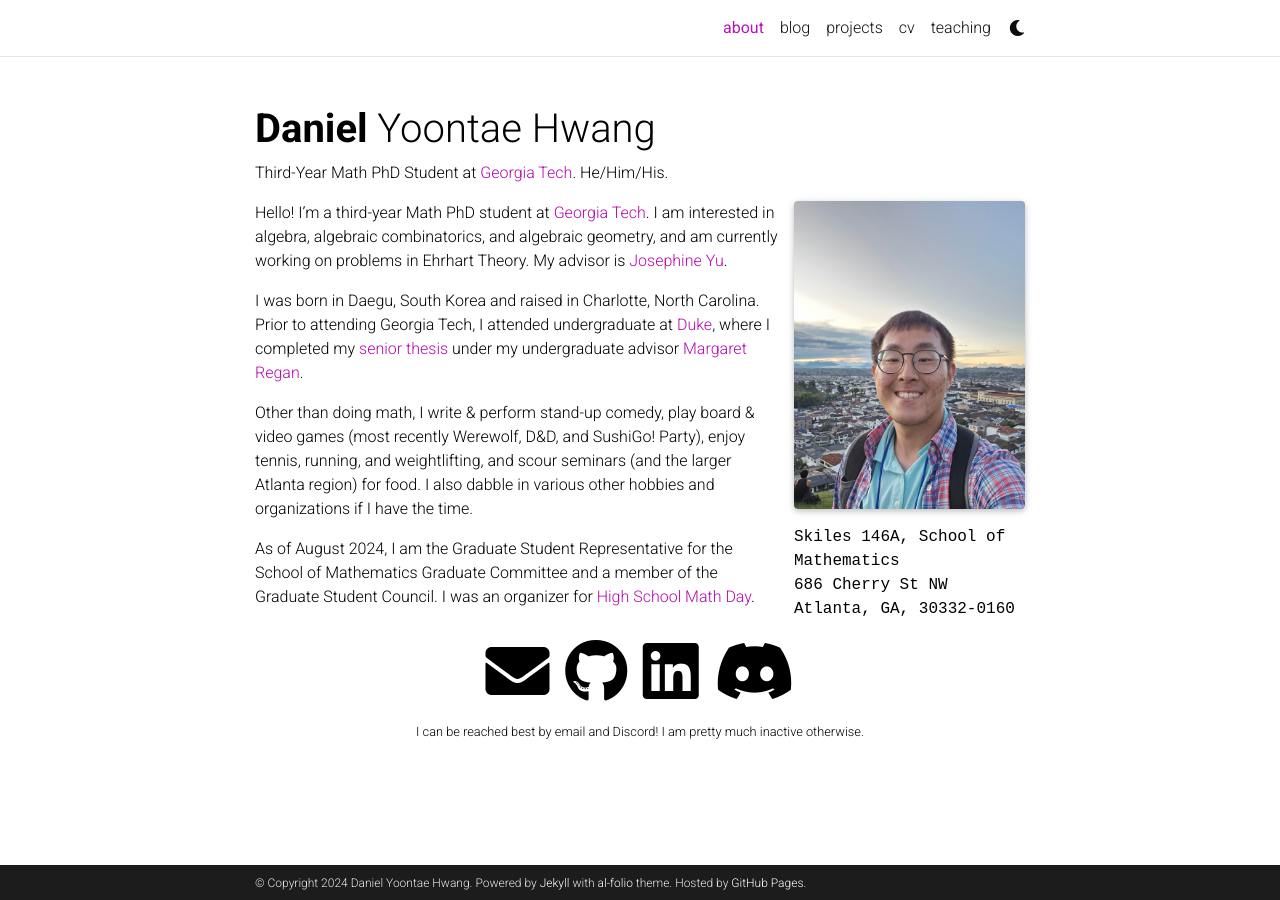
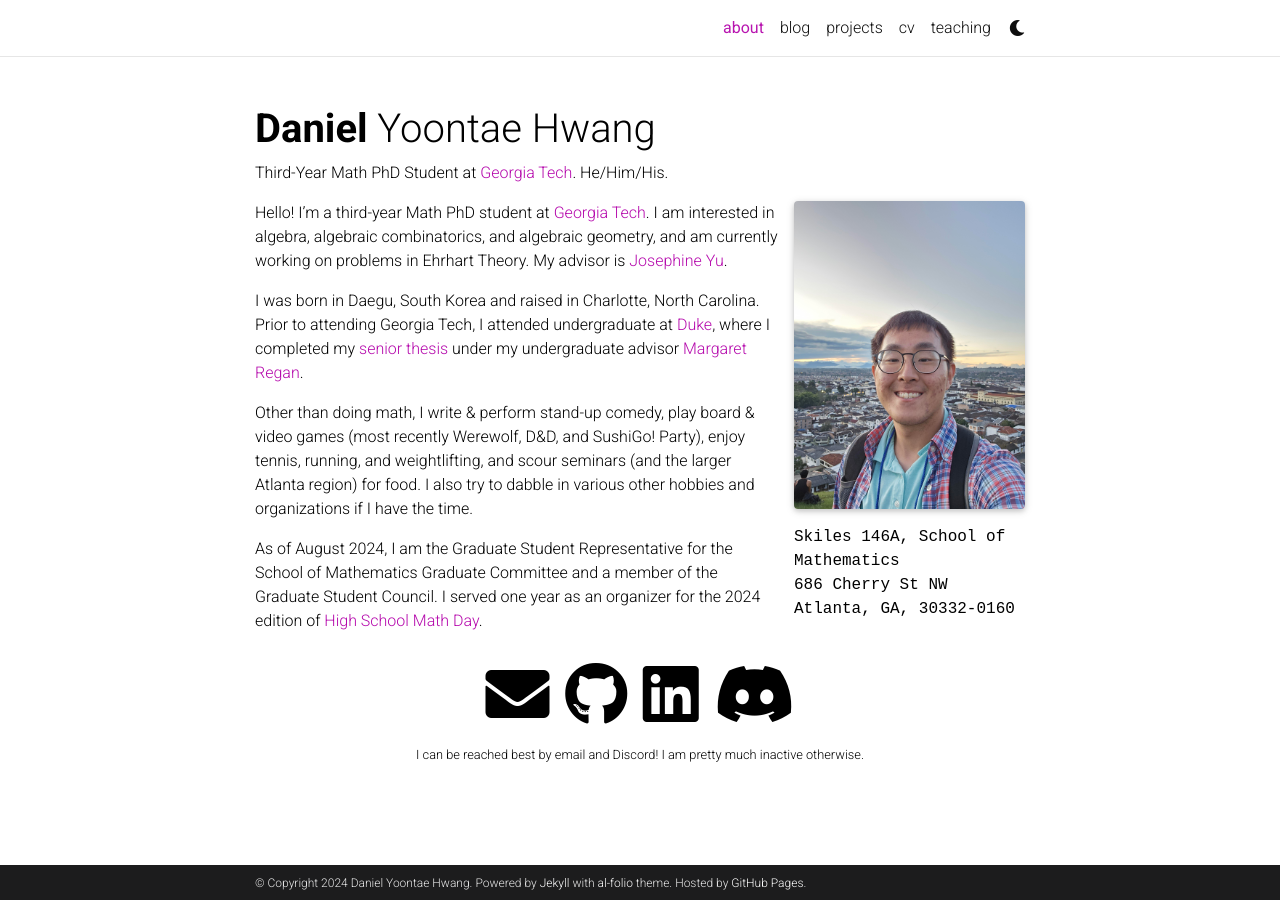
Before and after one commit to danielyhwang/danielyhwang.github.io, a Jekyll site: the page built from _pages/about.md, in a window 1280 px wide. Built offline with Jekyll 4.4.1, drawn with Linux system fonts in a browser that asks for light colours; full-size pictures stand in for the smaller copies a plugin makes; comment, search, counter and statistics services are not loaded; a style sheet for code colours, icons or effects is not loaded.

```diff
--- a/_pages/about.md
+++ b/_pages/about.md
@@ -27,6 +27,6 @@ Hello! I'm a third-year Math PhD student at [Georgia Tech](https://math.gatech.e
 
 I was born in Daegu, South Korea and raised in Charlotte, North Carolina. Prior to attending Georgia Tech, I attended undergraduate at [Duke](https://duke.edu), where I completed my [senior thesis](https://dukespace.lib.duke.edu/dspace/handle/10161/26428) under my undergraduate advisor [Margaret Regan](https://margaretregan.com).
 
-Other than doing math, I write & perform stand-up comedy, play board & video games (most recently Werewolf, D&D, and SushiGo! Party), enjoy tennis, running, and weightlifting, and scour seminars (and the larger Atlanta region) for food. I also dabble in various other hobbies and organizations if I have the time.
+Other than doing math, I write & perform stand-up comedy, play board & video games (most recently Werewolf, D&D, and SushiGo! Party), enjoy tennis, running, and weightlifting, and scour seminars (and the larger Atlanta region) for food. I also try to dabble in various other hobbies and organizations if I have the time.
 
-As of August 2024, I am the Graduate Student Representative for the School of Mathematics Graduate Committee and a member of the Graduate Student Council. I was an organizer for [High School Math Day](https://hsmd.math.gatech.edu).
+As of August 2024, I am the Graduate Student Representative for the School of Mathematics Graduate Committee and a member of the Graduate Student Council. I served one year as an organizer for the 2024 edition of [High School Math Day](https://hsmd.math.gatech.edu).
```
Also changed, not shown: _posts/2024-07-16-ecco2024.md (+0 -5 lines).
